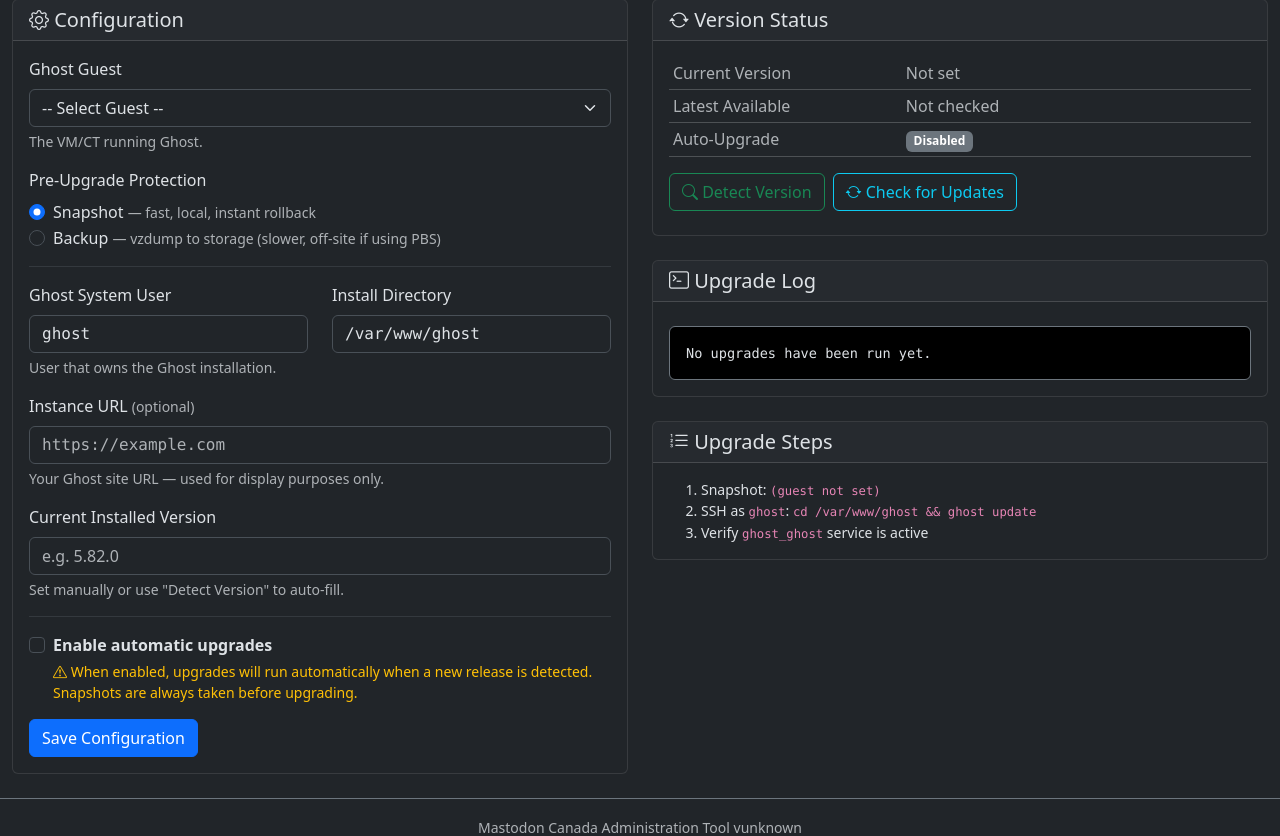
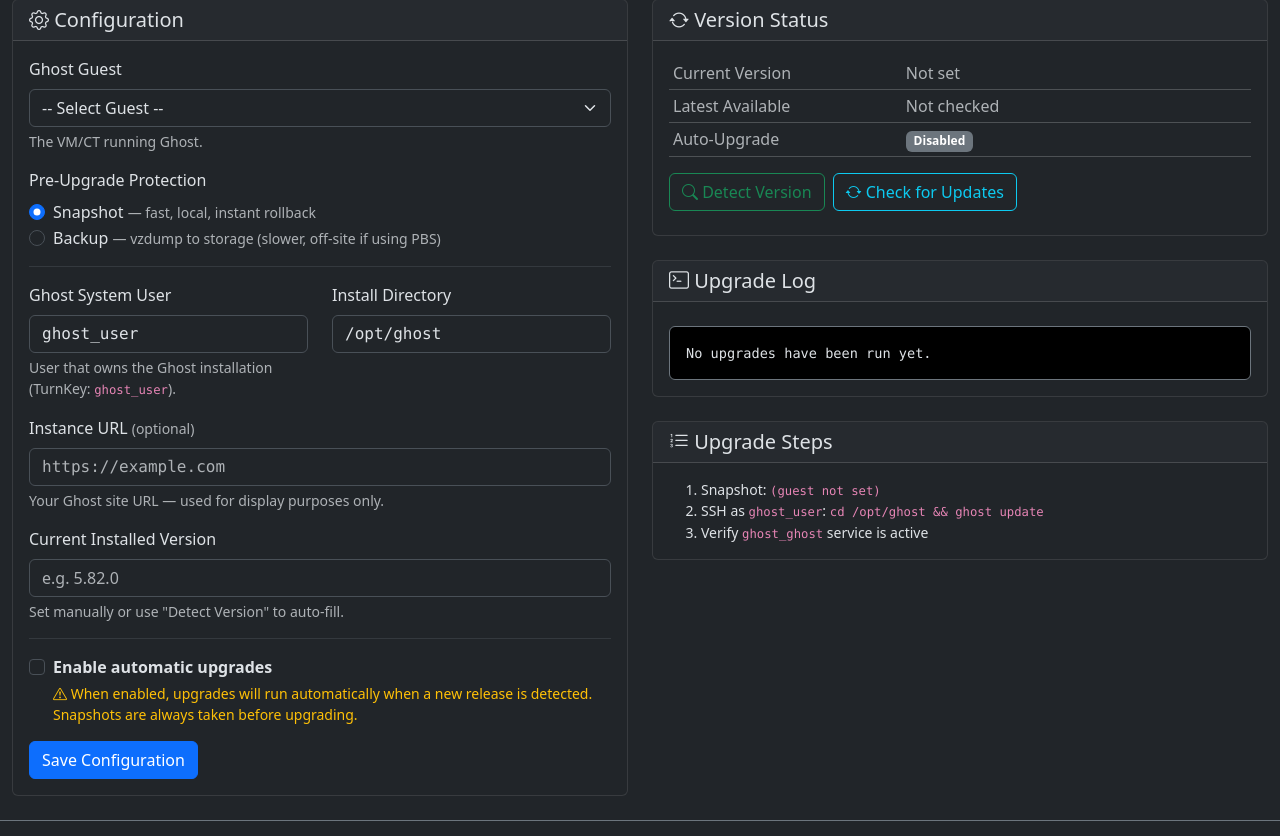
Before and after one commit to ChadOhman/lambnet-proxmox-tool, a Flask app: page /ghost/upgrade in a window 1280 px wide. Shown: the part 282-1118 px from the top of the page. Run offline with Flask 3, Linux system fonts and the light colour scheme; a user stored in the database is signed in; data that the repository does not hold is empty; parts of the project's set-up code (start-up, migrations or seed data) failed here and were passed over; some libraries are stand-ins or nearby versions.

Commit message:
Update Ghost defaults for TurnKey Linux CT layout
TurnKey Ghost appliance installs to /opt/ghost with system user
ghost_user. Update all defaults and placeholders from the generic
(/var/www/ghost, ghost) to the TurnKey layout (/opt/ghost, ghost_user).

Co-Authored-By: Claude Sonnet 4.6 <noreply@anthropic.com>

```diff
--- a/ghost.py
+++ b/ghost.py
@@ -129,8 +129,8 @@ def _get_ghost_config():
     """Read all Ghost-related settings."""
     return {
         "guest_id": Setting.get("ghost_guest_id", ""),
-        "user": Setting.get("ghost_user", "ghost"),
-        "ghost_dir": Setting.get("ghost_dir", "/var/www/ghost"),
+        "user": Setting.get("ghost_user", "ghost_user"),
+        "ghost_dir": Setting.get("ghost_dir", "/opt/ghost"),
         "current_version": Setting.get("ghost_current_version", ""),
         "latest_version": Setting.get("ghost_latest_version", ""),
         "protection_type": Setting.get("ghost_protection_type", "snapshot"),
--- a/routes/ghost.py
+++ b/routes/ghost.py
@@ -28,8 +28,8 @@ def _require_login():
 def _get_ghost_settings():
     return {
         "guest_id": Setting.get("ghost_guest_id", ""),
-        "user": Setting.get("ghost_user", "ghost"),
-        "ghost_dir": Setting.get("ghost_dir", "/var/www/ghost"),
+        "user": Setting.get("ghost_user", "ghost_user"),
+        "ghost_dir": Setting.get("ghost_dir", "/opt/ghost"),
         "url": Setting.get("ghost_url", ""),
         "auto_upgrade": Setting.get("ghost_auto_upgrade", "false"),
         "current_version": Setting.get("ghost_current_version", ""),
@@ -106,8 +106,8 @@ def upgrade_page():
 @bp.route("/save", methods=["POST"])
 def save():
     Setting.set("ghost_guest_id", request.form.get("ghost_guest_id", "").strip())
-    Setting.set("ghost_user", request.form.get("ghost_user", "ghost").strip() or "ghost")
-    Setting.set("ghost_dir", request.form.get("ghost_dir", "/var/www/ghost").strip() or "/var/www/ghost")
+    Setting.set("ghost_user", request.form.get("ghost_user", "ghost_user").strip() or "ghost_user")
+    Setting.set("ghost_dir", request.form.get("ghost_dir", "/opt/ghost").strip() or "/opt/ghost")
     Setting.set("ghost_url", request.form.get("ghost_url", "").strip())
     Setting.set("ghost_current_version", request.form.get("ghost_current_version", "").strip())
     Setting.set("ghost_auto_upgrade", "true" if "ghost_auto_upgrade" in request.form else "false")
@@ -259,8 +259,8 @@ def detect_versions():
     from ghost import detect_ghost_version
 
     guest_id = Setting.get("ghost_guest_id", "")
-    ghost_dir = Setting.get("ghost_dir", "/var/www/ghost")
-    ghost_user = Setting.get("ghost_user", "ghost")
+    ghost_dir = Setting.get("ghost_dir", "/opt/ghost")
+    ghost_user = Setting.get("ghost_user", "ghost_user")
 
     if not guest_id:
         flash("Ghost guest is not configured.", "warning")
--- a/templates/ghost.html
+++ b/templates/ghost.html
@@ -99,13 +99,13 @@
                         <div class="col-md-6">
                             <label class="form-label">Ghost System User</label>
                             <input type="text" class="form-control font-monospace" name="ghost_user"
-                                   value="{{ settings.user or 'ghost' }}" placeholder="ghost">
-                            <div class="form-text">User that owns the Ghost installation.</div>
+                                   value="{{ settings.user or 'ghost_user' }}" placeholder="ghost_user">
+                            <div class="form-text">User that owns the Ghost installation (TurnKey: <code>ghost_user</code>).</div>
                         </div>
                         <div class="col-md-6">
                             <label class="form-label">Install Directory</label>
                             <input type="text" class="form-control font-monospace" name="ghost_dir"
-                                   value="{{ settings.ghost_dir or '/var/www/ghost' }}" placeholder="/var/www/ghost">
+                                   value="{{ settings.ghost_dir or '/opt/ghost' }}" placeholder="/opt/ghost">
                         </div>
                     </div>
 
```
